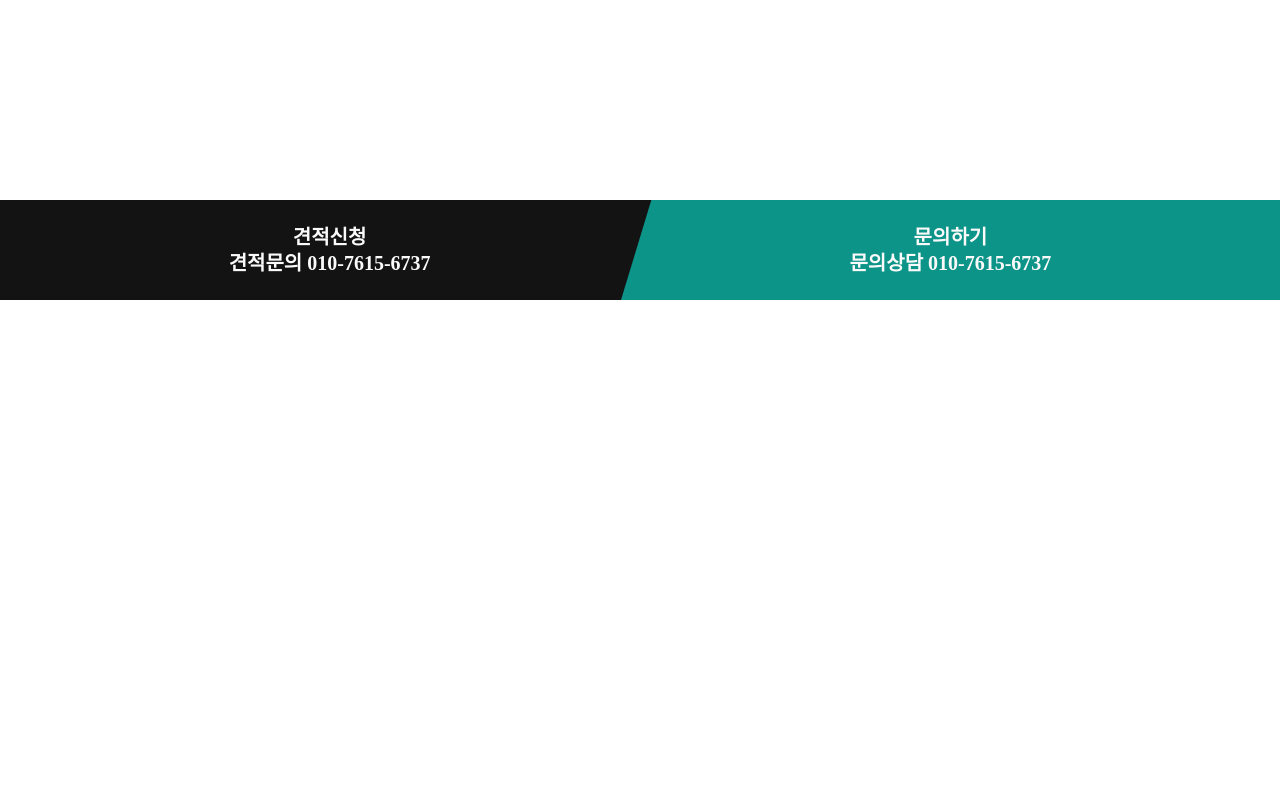
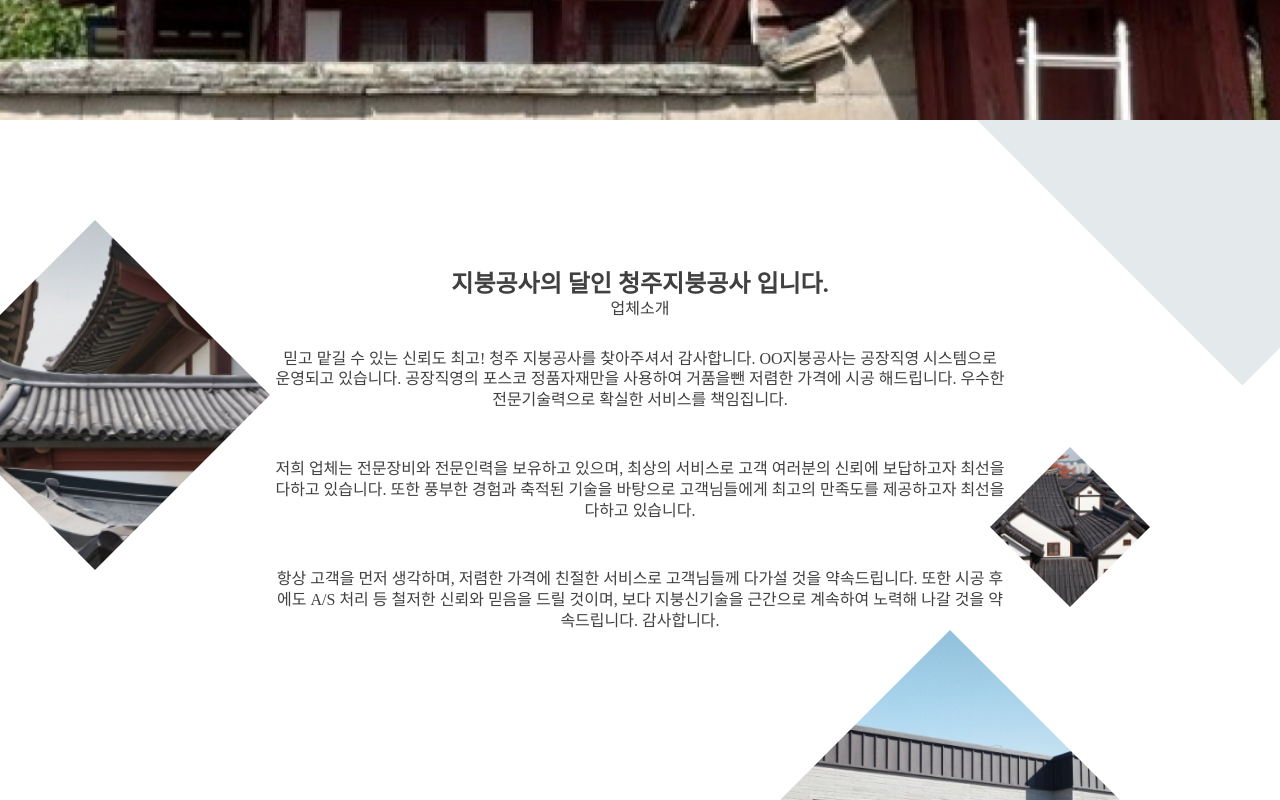
Before and after one commit to alone025/freelancerish, a Next.js app: page /company in a window 1280 px wide. Before the commit this address had no page. Shown: the part 600-1400 px from the top of the page. Before the commit the page ends 900 px from the top, so only its background shows below. Built offline with nearby package versions, Linux system fonts and the light colour scheme.

Commit message:
company page

```diff
--- a/Layouts/Navbar.jsx
+++ b/Layouts/Navbar.jsx
@@ -6,9 +6,9 @@ const Navbar = () => {
             <Link href={"/"} className="navbarItem">
                 Home
             </Link>
-            <li className="navbarItem">
+            <Link href={'/company'} className="navbarItem">
                 업체소개
-            </li>
+            </Link>
             <Link href={"/after-construction"} className="navbarItem">
                 시공사례
             </Link>
--- /dev/null
+++ b/components/CompanyRotateGalery.jsx
@@ -0,0 +1,49 @@
+import React from "react";
+import { IoArrowForwardCircleOutline } from "react-icons/io5";
+
+const CompanyRotateGalery = () => {
+  return (
+    <div className="companyRotateGalery">
+      <div className="companyRotateGalery__info">
+        <h2 className="companyRotateGalery__infoTitle">
+            지붕공사의 달인 청주지붕공사 입니다.
+        </h2>
+        <p className="companyRotateGalery__infoSubTitle">
+            업체소개
+        </p>
+
+        <p className="companyRotateGalery__infoText1">
+            믿고 맡길 수 있는 신뢰도 최고!
+            청주 지붕공사를 찾아주셔서 감사합니다.
+
+            OO지붕공사는 공장직영 시스템으로 운영되고 있습니다.
+            공장직영의 포스코 정품자재만을 사용하여 거품을뺀 저렴한 가격에 시공 해드립니다.
+
+            우수한 전문기술력으로 확실한 서비스를 책임집니다.
+        </p>
+
+        <p className="companyRotateGalery__infoText2">
+            저희 업체는 전문장비와 전문인력을 보유하고 있으며, 최상의 서비스로 고객 여러분의 신뢰에 보답하고자 최선을 다하고 있습니다. 또한 풍부한 경험과 축적된 기술을 바탕으로 고객님들에게 최고의 만족도를 제공하고자 최선을 다하고 있습니다.
+        </p>
+        <p className="companyRotateGalery__infoText3">
+            항상 고객을 먼저 생각하며, 저렴한 가격에 친절한 서비스로 고객님들께 다가설 것을 약속드립니다. 또한 시공 후에도 A/S 처리 등 철저한 신뢰와 믿음을 드릴 것이며, 보다 지붕신기술을 근간으로 계속하여 노력해 나갈 것을 약속드립니다.
+
+            감사합니다.
+        </p>
+      </div>
+
+      {/*<div className="companyRotateGalery__back" />*/}
+      <div className="companyRotateGalery__topCenter" />
+      <div className="companyRotateGalery__rightTop" />
+      <div className="companyRotateGalery__leftTop" />
+      {/*<div className="companyRotateGalery__center" />*/}
+      {/*<div className="companyRotateGalery__img1" />*/}
+      {/*<div className="companyRotateGalery__img2" />*/}
+      {/*<div className="companyRotateGalery__img3" />*/}
+
+      <div className="companyRotateGalery__topRec" />
+    </div>
+  );
+};
+
+export default CompanyRotateGalery;
--- a/pages/_app.js
+++ b/pages/_app.js
@@ -6,6 +6,7 @@ import "../styles/footer.css";
 import "../styles/mainSectionBanner.css";
 import "../styles/contactSection.css";
 import "../styles/homeRotateGalery.css";
+import "../styles/companyRotateGalery.css";
 import "../styles/about.css";
 
 function MyApp({ Component, pageProps }) {
--- /dev/null
+++ b/pages/company.js
@@ -0,0 +1,18 @@
+import MainSectionBanner from "@/components/MainSectionBanner";
+import CompanyRotateGalery from "@/components/CompanyRotateGalery";
+
+export default function Home() {
+  return (
+    <div className="container">
+      <main>
+        <MainSectionBanner
+          title={"청주지붕공사"}
+          text={"30년 경력의 지붕장인 청주지붕공사 입니다."}
+          desc={"지붕개량/칼라강판/기와/슁글/징크 시공전문"}
+          img="/images/mainBanner2.png"
+        />
+      </main>
+      <CompanyRotateGalery />
+    </div>
+  );
+}
--- a/pages/contact.jsx
+++ b/pages/contact.jsx
@@ -21,20 +21,20 @@ const Contact = () => {
                 </div>
                 <div className="relative w-full h-auto">
                     <form className={'flex flex-col px-2'}>
-                        <label htmlFor="title" className={'text-sm font-normal'}>제목</label>
+                        <label htmlFor="title" className={'text-sm font-bold mb-2'}>제목</label>
                         <input className={'px-8 py-4 w-full md:w-2/3'} id="title" type="text" name="title"/>
 
-                        <label htmlFor="contact" className={'text-sm font-normal mt-6'}>연락처</label>
+                        <label htmlFor="contact" className={'text-sm font-bold mt-6 mb-2'}>연락처</label>
                         <input id="contact" type="text" className={'px-8 py-4 w-full md:w-96'} name="contact"/>
 
-                        <label htmlFor="mail" className={'text-sm font-normal mt-6'}>이메일</label>
+                        <label htmlFor="mail" className={'text-sm font-bold mt-6 mb-2'}>이메일</label>
                         <input id="mail" type="text" className={'px-8 py-4 w-full md:w-96'} name="mail"/>
 
-                        <label htmlFor="short-description" className={'text-sm font-normal mt-6'}>단문 입력</label>
+                        <label htmlFor="short-description" className={'text-sm font-bold mt-6 mb-2'}>단문 입력</label>
                         <input id="short-description" type="text" className={'px-8 py-4 w-full md:w-2/3'}
                                name="short-description"/>
 
-                        <label htmlFor="long-description" className={'text-sm font-normal mt-6'}>장문 입력</label>
+                        <label htmlFor="long-description" className={'text-sm font-bold mt-6 mb-2'}>장문 입력</label>
                         <input id="long-description" type="textarea" className={'px-8 py-4 w-full md:w-2/3'}
                                name="long-description"/>
 
@@ -44,14 +44,14 @@ const Contact = () => {
                             <span className={'text-base'}>사진등록</span>
                         </div>
 
-                        <label htmlFor="select-list" className={'text-sm font-normal mt-6'}>목록 선택</label>
+                        <label htmlFor="select-list" className={'text-sm font-bold mt-6 mb-2'}>목록 선택</label>
                         <select className={'px-8 py-4 w-full md:w-96'} name="select-list" id="select-list">
                             <option value="lorem">Lorem ipsum</option>
                             <option value="lorem1">Lorem ipsum</option>
                         </select>
 
                         <label htmlFor="short-description"
-                               className={'text-base font-normal mt-6 flex items-center gap-2'}>
+                               className={'text-base font-bold mt-6 flex items-center gap-2'}>
                             <input type="checkbox" className={'w-12 h-12'}/>
                             개인정보 수집 및 이용에 동의합니다.
                         </label>
--- /dev/null
+++ b/styles/companyRotateGalery.css
@@ -0,0 +1,224 @@
+.companyRotateGalery {
+    width: 100%;
+    height: 900px;
+    position: relative;
+    overflow: hidden;
+    margin-bottom: 40px;
+}
+
+.companyRotateGalery__back {
+    width: 100%;
+    height: 1500px;
+    position: absolute;
+    top: 0;
+    left: -80px;
+    background-repeat: no-repeat;
+    background-position: center;
+    background-size: contain;
+    background-image: url("../public/images/Rectangle\ 10.png");
+}
+
+.companyRotateGalery__rightTop {
+    position: absolute;
+    width: 400px;
+    height: 400px;
+    top: 510px;
+    right: 130px;
+    background-image: url("../public/images/mosamWindow.png");
+    background-repeat: no-repeat;
+    background-position: center;
+    background-size: cover;
+    clip-path: polygon(50% 0%, 100% 50%, 50% 100%, 0% 50%);
+}
+
+.companyRotateGalery__leftTop {
+    position: absolute;
+    width: 350px;
+    height: 350px;
+    top: 100px;
+    left: -80px;
+    background-image: url("../public/images/openart-image_wsOBM5Am_1717543691899_raw\ 1.png");
+    background-repeat: no-repeat;
+    background-position: center;
+    background-size: cover;
+    clip-path: polygon(50% 0%, 100% 50%, 50% 100%, 0% 50%);
+}
+
+.companyRotateGalery__topCenter {
+    position: absolute;
+    width: 160px;
+    height: 160px;
+    top: 327px;
+    right: 130px;
+    background-image: url("../public/images/openart-image_ku34Cfoh_1717543622073_raw\ 1.png");
+    background-repeat: no-repeat;
+    background-position: center;
+    background-size: cover;
+    clip-path: polygon(50% 0%, 100% 50%, 50% 100%, 0% 50%);
+}
+
+.companyRotateGalery__center {
+    position: absolute;
+    width: 1100px;
+    height: 1100px;
+    bottom: 0px;
+    left: -400px;
+    background-image: url("../public/images/image\ 1.png");
+    background-repeat: no-repeat;
+    background-position: center;
+    background-size: cover;
+    clip-path: polygon(50% 0%, 100% 50%, 50% 100%, 0% 50%);
+}
+
+.companyRotateGalery__img1 {
+    width: 310px;
+    position: absolute;
+    height: 310px;
+    bottom: 380px;
+    left: 480px;
+    background-image: url("../public/images/mosa7jr7M7.png");
+    background-repeat: no-repeat;
+    background-position: center;
+    background-size: cover;
+    clip-path: polygon(50% 0%, 100% 50%, 50% 100%, 0% 50%);
+}
+
+.companyRotateGalery__img2 {
+    width: 310px;
+    position: absolute;
+    height: 310px;
+    bottom: 120px;
+    left: 200px;
+    background-image: url("../public/images/mosaGo3ZBU.png");
+    background-repeat: no-repeat;
+    background-position: center;
+    background-size: cover;
+    clip-path: polygon(50% 0%, 100% 50%, 50% 100%, 0% 50%);
+}
+
+.companyRotateGalery__img3 {
+    width: 310px;
+    position: absolute;
+    height: 310px;
+    bottom: 550px;
+    left: 300px;
+    background-image: url("../public/images/mosahEqFwM\ 1.png");
+    background-repeat: no-repeat;
+    background-position: center;
+    background-size: cover;
+    clip-path: polygon(50% 0%, 100% 50%, 50% 100%, 0% 50%);
+}
+
+.companyRotateGalery__info {
+    width: 100%;
+    position: relative;
+    top: 150px;
+    display: flex;
+    align-items: center;
+    flex-direction: column;
+    max-width: 730px;
+    margin: 0 auto;
+    text-align: center;
+}
+
+.companyRotateGalery__infoTitle {
+    color: var(--Colors-Gray-700, #404040);
+    font-family: "Gmarket Sans TTF";
+    font-size: 24px;
+    font-style: normal;
+    font-weight: 700;
+    line-height: 28.8px; /* 120% */
+}
+
+.companyRotateGalery__infoSubTitle {
+    color: var(--Colors-Gray-700, #404040);
+    text-align: center;
+    font-family: "Gmarket Sans TTF";
+    font-size: 16px;
+    font-style: normal;
+    font-weight: 500;
+    line-height: 20.8px; /* 130% */
+}
+
+.companyRotateGalery__infoText1 {
+    color: var(--Colors-Gray-700, #404040);
+    text-align: center;
+    font-family: "Gmarket Sans TTF";
+    font-size: 16px;
+    font-style: normal;
+    font-weight: 500;
+    line-height: 20.8px; /* 130% */
+    margin-top: 29px;
+}
+
+.companyRotateGalery__infoText2 {
+    color: var(--Colors-Gray-700, #404040);
+    text-align: center;
+    font-family: "Gmarket Sans TTF";
+    font-size: 16px;
+    font-style: normal;
+    font-weight: 500;
+    line-height: 20.8px; /* 130% */
+    margin-top: 48px;
+}
+.companyRotateGalery__infoText3 {
+    color: var(--Colors-Gray-700, #404040);
+    text-align: center;
+    font-family: "Gmarket Sans TTF";
+    font-size: 16px;
+    font-style: normal;
+    font-weight: 500;
+    line-height: 20.8px; /* 130% */
+    margin-top: 48px;
+}
+
+.companyRotateGalery__infoBtn {
+    color: var(--Colors-Gray-700, #404040);
+    text-align: center;
+    font-family: "Gmarket Sans TTF";
+    font-size: 32px;
+    font-style: normal;
+    font-weight: 500;
+    line-height: 20.8px; /* 65% */
+    display: flex;
+    align-items: center;
+    justify-content: center;
+    gap: 8px;
+    display: inline-flex;
+    padding: 16px;
+    justify-content: center;
+    align-items: center;
+    gap: 8px;
+    background: #ecfffa;
+    margin-top: 32px;
+    cursor: pointer;
+}
+
+.companyRotateGalery__info2 {
+    position: absolute;
+    bottom: 400px;
+    right: 50px;
+    text-align: center;
+    width: 274px;
+}
+
+.companyRotateGalery__info2Text {
+    color: var(--Colors-Gray-700, #404040);
+    font-family: "Gmarket Sans TTF";
+    font-size: 40px;
+    font-style: normal;
+    font-weight: 700;
+    line-height: normal;
+}
+
+.companyRotateGalery__topRec {
+    position: absolute;
+    top: -300px;
+    right: -200px;
+    width: 471.971px;
+    height: 466.566px;
+    transform: rotate(-45deg);
+    flex-shrink: 0;
+    opacity: 0.49;
+    background: #c9d3d6;
+}
```
